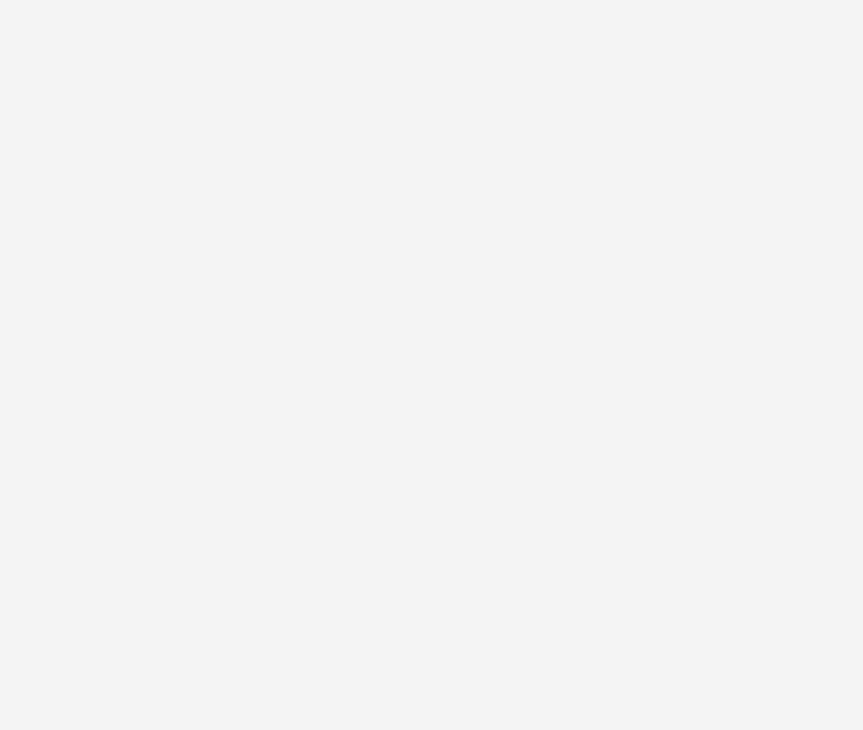
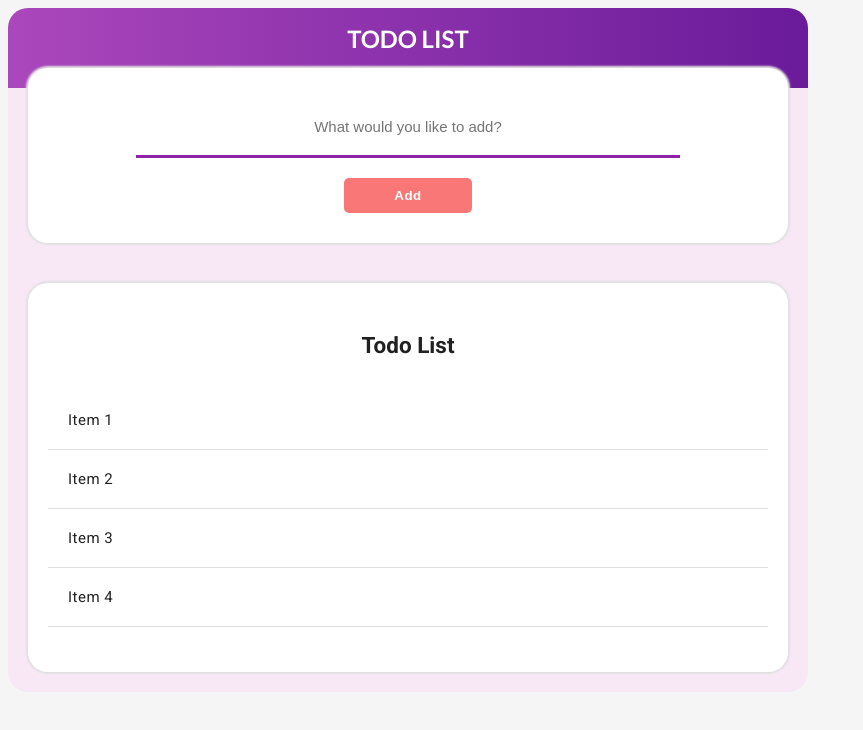
Before and after one commit to emiliyadqa/todo-list-app, a website: page index.html in a window 1280 px wide. Shown: the whole page, without its empty margins (0-863 px from the left). Drawn offline with nearby package versions, Linux system fonts and the light colour scheme.

Commit message:
Build To Do List comonent with Input and button

```diff
--- a/index.html
+++ b/index.html
@@ -16,5 +16,31 @@
     />
     <link rel="stylesheet" href="/styles.css" />
   </head>
-  <body></body>
+  <body>
+    <div class="card">
+      <div class="card__heading">
+        <h1>ToDo List</h1>
+      </div>
+      <div class="card__content">
+        <div class="block block--input">
+          <input
+            class="input"
+            type="text"
+            placeholder="What would you like to add?"
+          />
+          <button class="btn btn-primary" type="submit">Add</button>
+        </div>
+
+        <div class="block block--list">
+          <h2>Todo List</h2>
+          <ul class="list">
+            <li class="list__item">Item 1</li>
+            <li class="list__item">Item 2</li>
+            <li class="list__item">Item 3</li>
+            <li class="list__item">Item 4</li>
+          </ul>
+        </div>
+      </div>
+    </div>
+  </body>
 </html>
--- a/styles.css
+++ b/styles.css
@@ -55,6 +55,8 @@ h1 {
   outline: 0;
   font-size: 1.5rem;
   margin-bottom: 2rem;
+  width: 70%;
+  text-align: center;
 }
 
 /* Buttons */
@@ -79,18 +81,19 @@ h1 {
 /* Card */
 
 .card {
-  height: 40rem;
+  /* height: 40rem; */
   background: #f8e8f6;
   border-radius: 20px;
   padding: 0rem;
   display: flex;
   flex-direction: column;
-  align-items: center;
   overflow: hidden;
+  max-width: 80rem;
 }
 
 .card__heading {
-  width: 100%;
+  /* width: 100%; */
+  height: 8rem;
   text-transform: uppercase;
   text-align: center;
   background: linear-gradient(
@@ -101,7 +104,7 @@ h1 {
 }
 
 .card__content {
-  padding: 4rem;
+  padding: 2rem;
 }
 
 /* Block */
@@ -114,7 +117,14 @@ h1 {
   flex-direction: column;
   justify-content: center;
   align-items: center;
-  box-shadow: 0 0 10px 10px var(--color-borders);
+  box-shadow: 0 0 2px 2px var(--color-borders);
+}
+.block--input {
+  transform: translateY(-4rem);
+}
+
+.block--list {
+  /* margin-top: 5rem; */
 }
 
 /* List */
```
